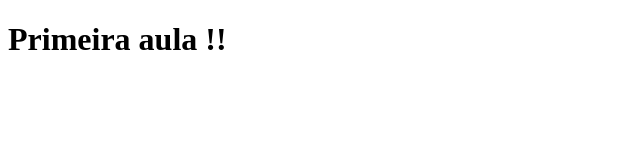
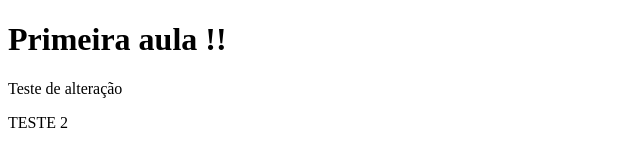
Before and after one commit to Daneil2109/html5-primeira-aula, a plain HTML site: page index.html in a window 1280 px wide. Shown: the whole page, without its empty margins (0-640 px from the left). Drawn offline with Linux system fonts and the light colour scheme.

Commit message:
Teste de Paragrafo

```diff
--- a/index.html
+++ b/index.html
@@ -7,5 +7,7 @@
   </head>
   <body>
   <h1>Primeira aula !!</h1>
+    <p>Teste de alteração</p>
+    <p>TESTE 2</p>
   </body>
 </html>
```
